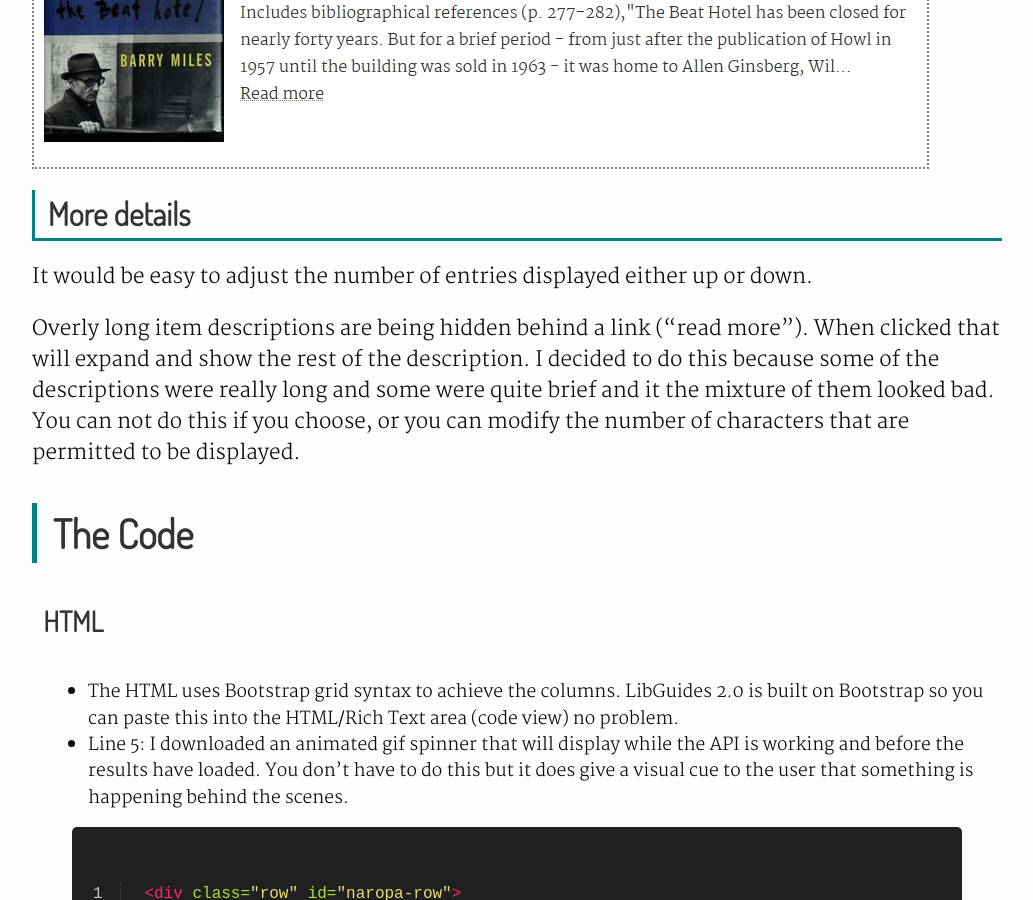
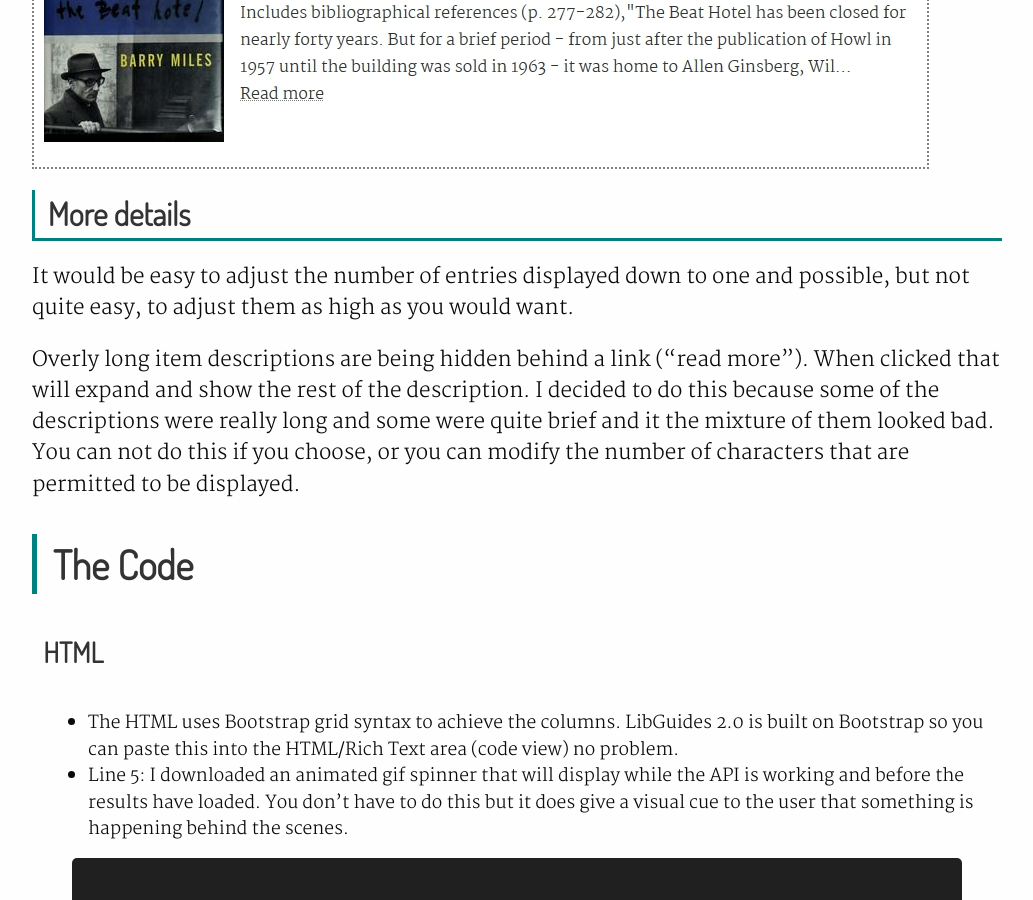
Before and after one commit to BradCoffield/APIs-for-librarians, a Jekyll site: the page built from _archivedotorg/texts-by-keyword.md, in a window 1280 px wide and 900 px high, scrolled down 1234 px. Shown: the whole window, without its empty margins (123-1156 px from the left). Built offline with Jekyll 4.4.1, drawn with Linux system fonts in a browser that asks for light colours; comment, search, counter and statistics services are not loaded.

Commit message:
couple edits

```diff
--- a/_archivedotorg/texts-by-keyword.md
+++ b/_archivedotorg/texts-by-keyword.md
@@ -19,7 +19,7 @@ This is a screenshot of it inside our libguides.
 
 ### More details
 
-It would be easy to adjust the number of entries displayed either up or down.
+It would be easy to adjust the number of entries displayed down to one and possible, but not quite easy, to adjust them as high as you would want.
 
 Overly long item descriptions are being hidden behind a link ("read more"). When clicked that will expand and show the rest of the description. I decided to do this because some of the descriptions were really long and some were quite brief and it the mixture of them looked bad. You can not do this if you choose, or you can modify the number of characters that are permitted to be displayed.
 
```
Also changed, not shown: _archivedotorg/naropa.md (+1 -1 lines).
